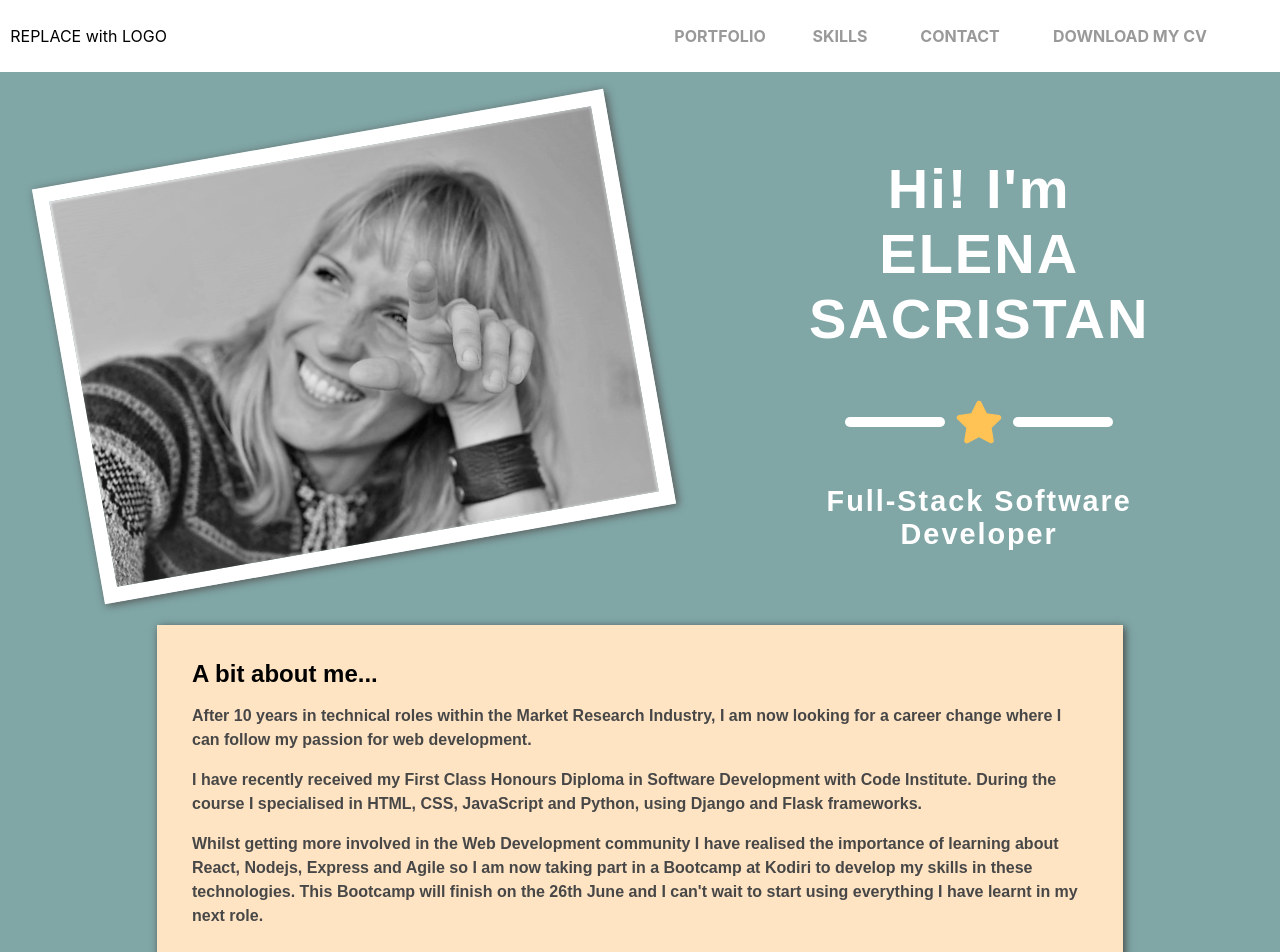
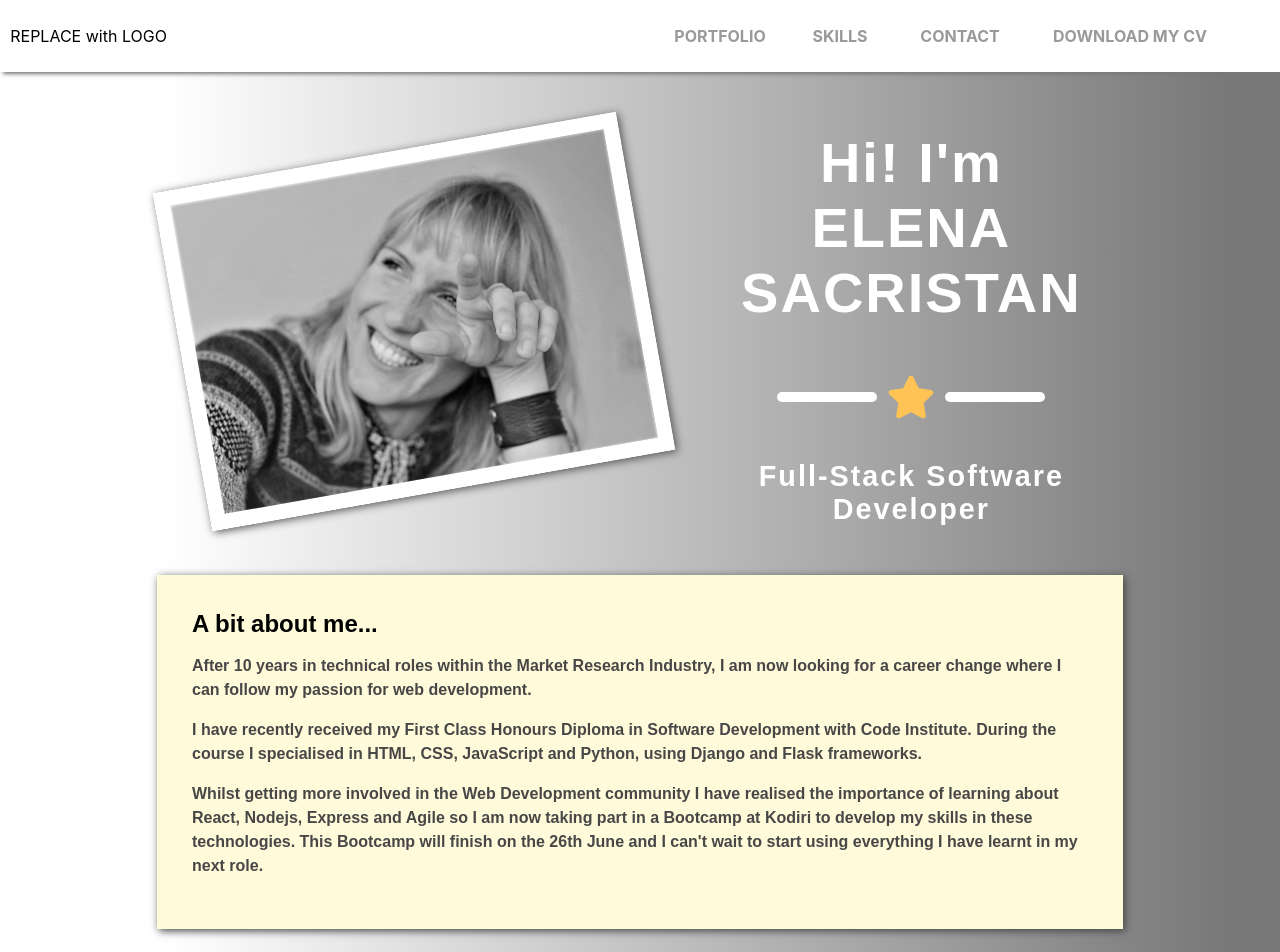
Before and after one commit to elenasacristan/portfolio, a React (Create React App) app: page / in a window 1280 px wide. Shown: the top 952 px of the page. Built offline with nearby package versions, Linux system fonts and the light colour scheme; a web font is replaced by a local one.

Commit message:
Improve styles NavBar and About components

```diff
--- a/src/App.css
+++ b/src/App.css
@@ -1,4 +1,4 @@
-body{
+body {
   background-color: #fafafa;
 }
 
--- a/src/Components/About/About.css
+++ b/src/Components/About/About.css
@@ -1,11 +1,13 @@
 .About {
-  background-color: #80a6a6;
+  background: linear-gradient(90deg, rgb(255, 255, 255) 13%, rgb(120, 120, 120) 96%);
   padding-bottom: 5%;
 }
 
 .About .container {
   display: flex;
   align-items: center;
+  width: 80%;
+  margin: auto;
 }
 
 .About .profile {
@@ -78,7 +80,7 @@
 .About .about-me {
   margin: auto;
   width: 70%;
-  background-color: bisque;
+  background-color: #fffad9;
   text-align: left;
   box-shadow: 2px 2px 8px #444;
   padding: 35px;
--- a/src/Components/NavBar/NavBar.css
+++ b/src/Components/NavBar/NavBar.css
@@ -1,8 +1,10 @@
 .NavBar {
+    position: relative;
+    z-index: 1;
     display: flex;
     background-color: rgb(255, 255, 255);
     padding: 0.8%;
-    box-shadow: 2px 2px 4px #777777 ;
+    box-shadow: 3px 2px 4px #777777 ;
 }
 
 .NavBar .logo {
```
